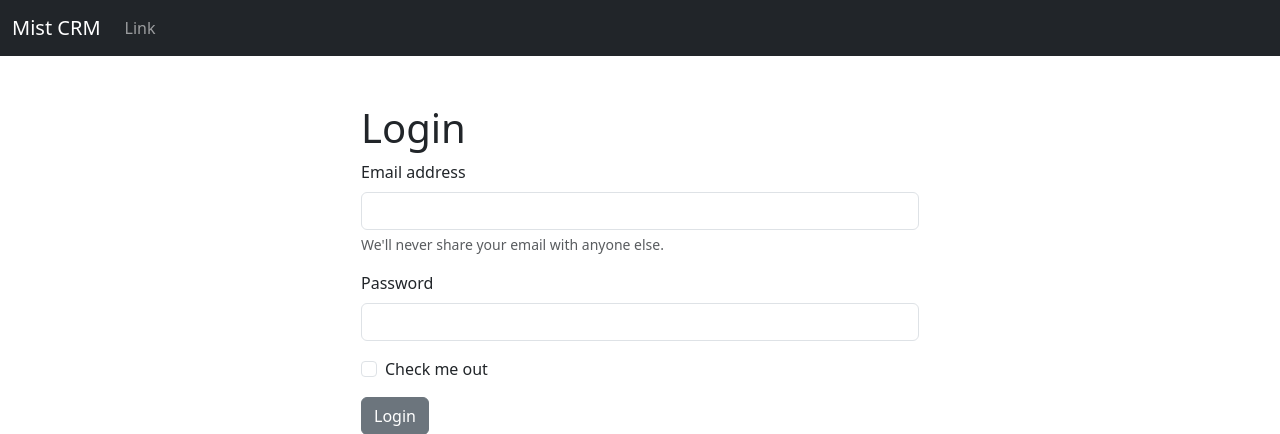
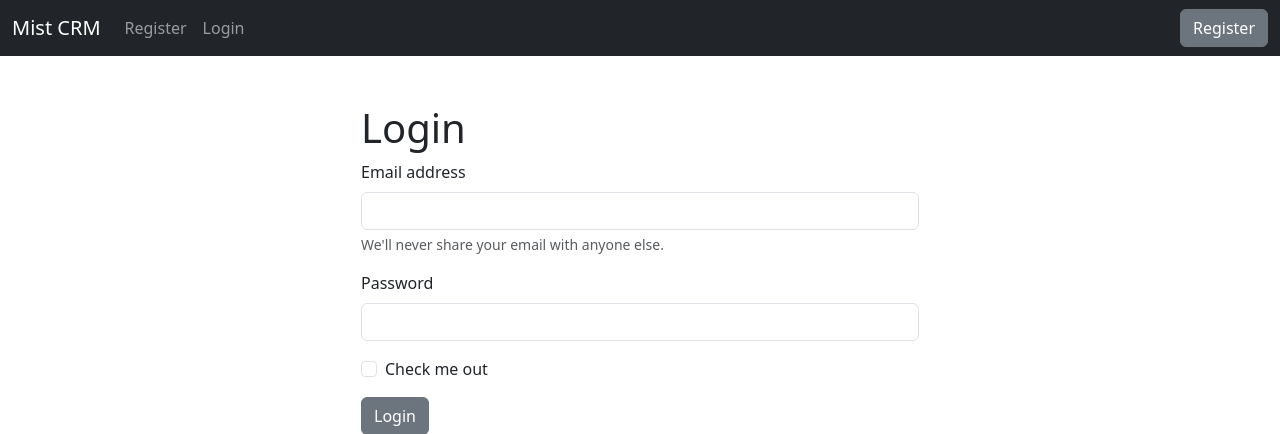
Before and after one commit to mistrs2p/Django-CRM, a Django app: page / in a window 1280 px wide. Shown: the top 434 px of the page. Run offline with Django 4.2, Linux system fonts and the light colour scheme.

Commit message:
add some temporary and gaming with myself

```diff
--- a/website/templates/navbar.html
+++ b/website/templates/navbar.html
@@ -10,17 +10,31 @@
           {% comment %} <li class="nav-item">
             <a class="nav-link active" aria-current="page" href="#">Home</a>
           </li> {% endcomment %}
+      {% if user.is_authenticated %}
+
           <li class="nav-item">
-            <a class="nav-link" href="#">Link</a>
+            <a class="nav-link" href="{% url 'logout' %}">Logout</a>
           </li>
+          {% else %}
+          <li class="nav-item">
+            <a class="nav-link" href="{% url 'register' %}">Register</a>
+          </li>
+          <li class="nav-item">
+            <a class="nav-link" href="{% url 'home' %}">Login</a>
+          </li>
+      {% endif %}
 
-        </form>
       </div>
       {% if user.is_authenticated %}
 
-      <form action="{% url 'logout' %}">
+      <form method="POST" action="{% url 'logout' %}">
         {% csrf_token %}
         <button class="btn btn-secondary">Logout</button>
+      </form>
+      {% else %}
+      <form method="POST" action="{% url 'register' %}">
+        {% csrf_token %}
+        <button class="btn btn-secondary">Register</button>
       </form>
       {% endif %}
     </div>
```
